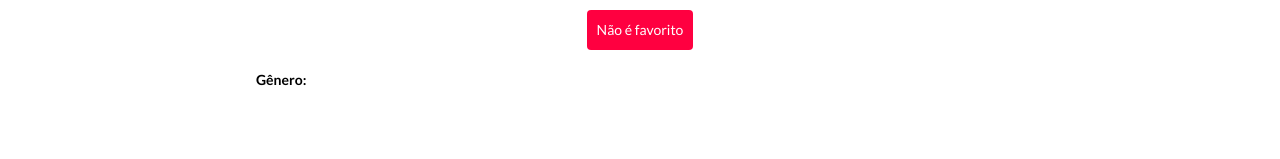
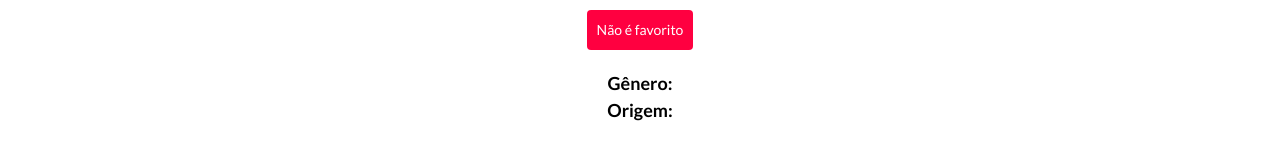
Before and after one commit to vinisioux/rickandmortywiki, a React (Create React App) app: page /character/1 in a window 1280 px wide. Shown: the part 345-504 px from the top of the page. Built offline with nearby package versions, Linux system fonts and the light colour scheme; no server answers.

Commit message:
feat: description character

```diff
--- a/src/pages/CharacterInfo/index.tsx
+++ b/src/pages/CharacterInfo/index.tsx
@@ -128,6 +128,7 @@ export function CharacterInfo() {
         </HeaderInfo>
         <Description>
           <strong>Gênero: {character?.gender}</strong>
+          <strong>Origem: {character?.origin.name}</strong>
         </Description>
       </Container>
     </>
--- a/src/pages/CharacterInfo/styles.ts
+++ b/src/pages/CharacterInfo/styles.ts
@@ -57,39 +57,12 @@ export const HeaderInfo = styled.div`
 
 export const Description = styled.div`
   margin-top: 1rem;
+  display: flex;
+  align-items: center;
+  flex-direction: column;
   width: 60%;
 
-  span {
-    font-size: 2.2rem;
-    width: 30rem;
-    overflow: hidden;
-    text-overflow: ellipsis;
-  }
-
-  div {
-    margin: 2rem 0;
-
-    main {
-      margin-top: 2rem;
-      display: grid;
-      grid-gap: 4rem;
-      grid-template-columns: repeat(5, 1fr);
-    }
-
-    p {
-      font-size: 1.6rem;
-      margin-top: 0.3rem;
-      transition: transform 0.2s;
-
-      a {
-        color: var(--black);
-      }
-
-      &:hover {
-        transform: translateX(10px);
-        background: #ececec;
-        border-radius: 5px;
-      }
-    }
+  strong {
+    font-size: 1.8rem;
   }
 `;
```
